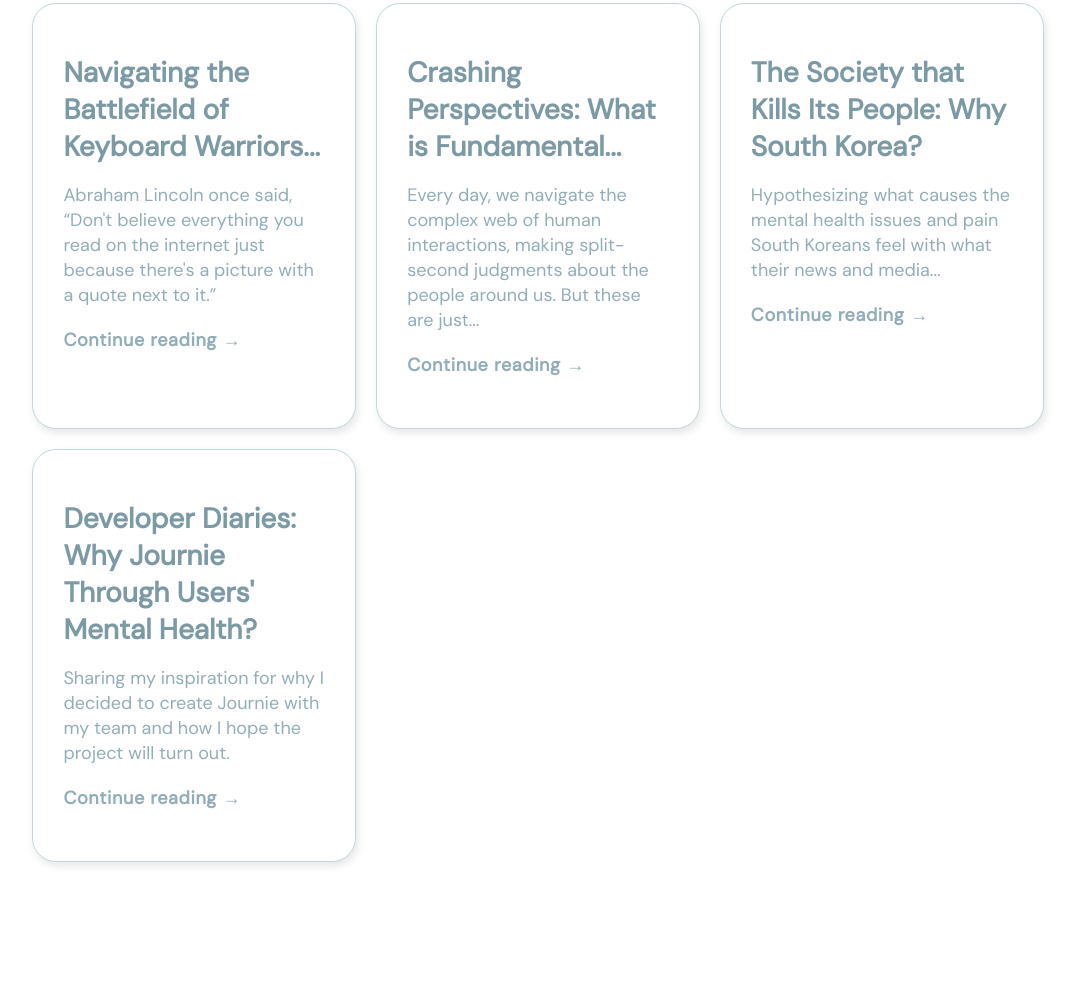
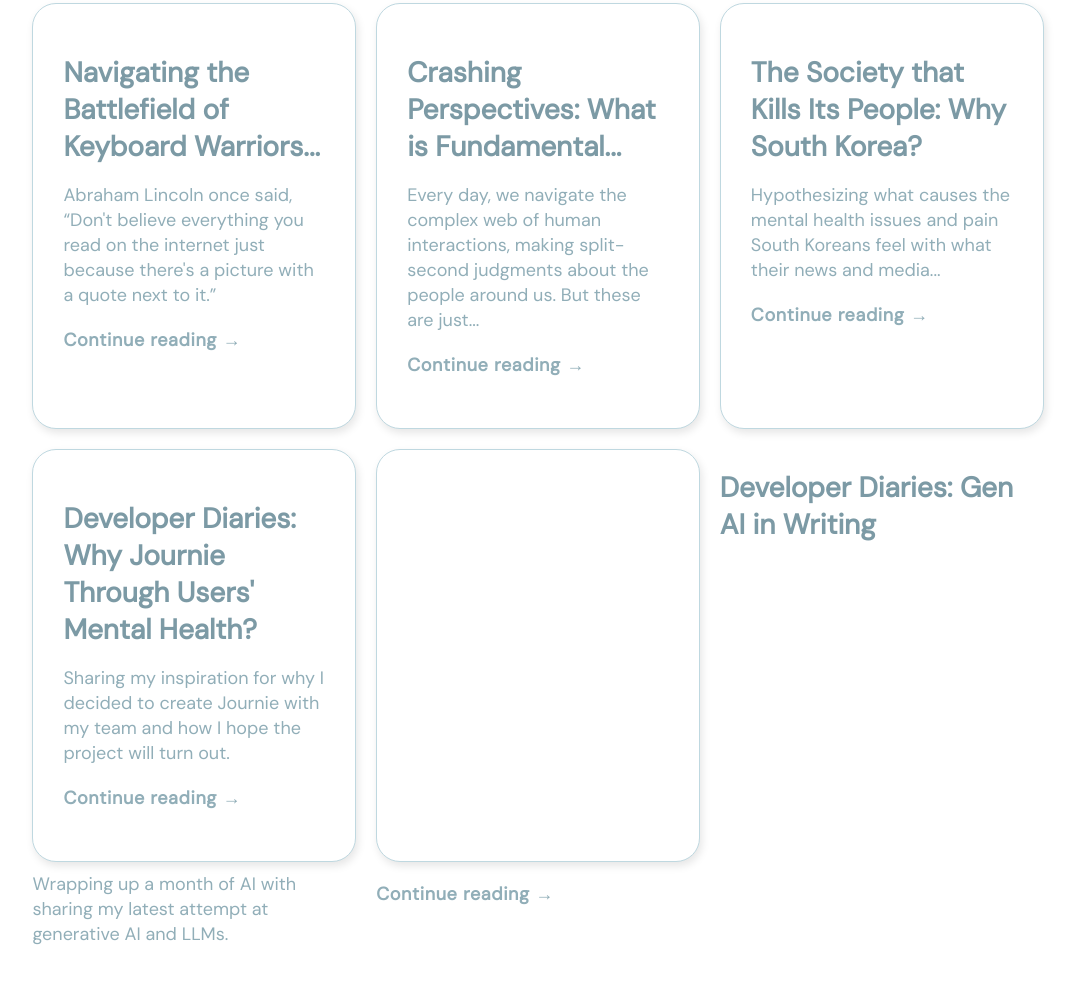
Before and after one commit to extraordinaryEmily/extraordinaryEmily.github.io, a plain HTML site: page blogs.html in a window 1280 px wide. Shown: the part 519-1502 px from the top of the page, without its empty margins (102-1179 px from the left). Drawn offline with Linux system fonts and the light colour scheme.

Commit message:
Updated and linked

```diff
--- a/blogs.html
+++ b/blogs.html
@@ -74,6 +74,15 @@
                     <a href="blogs/blog4.html" class="projectsButton">Continue reading &rarr;</a>
                     <div class="extraSpace"></div>
                 </div>
+                <div class="blogCard"></div>
+                    <h3>Developer Diaries: Gen AI in Writing</h3>
+                    <p class="blogText">
+                        Wrapping up a month of AI with sharing my latest
+                        attempt at generative AI and LLMs.
+                    </p>
+                    <a href="blogs/blog5.html" class="projectsButton">Continue reading &rarr;</a>
+                    <div class="extraSpace"></div>
+                </div>
             </div>
         </div>
         <div class="footer"></div>
```
